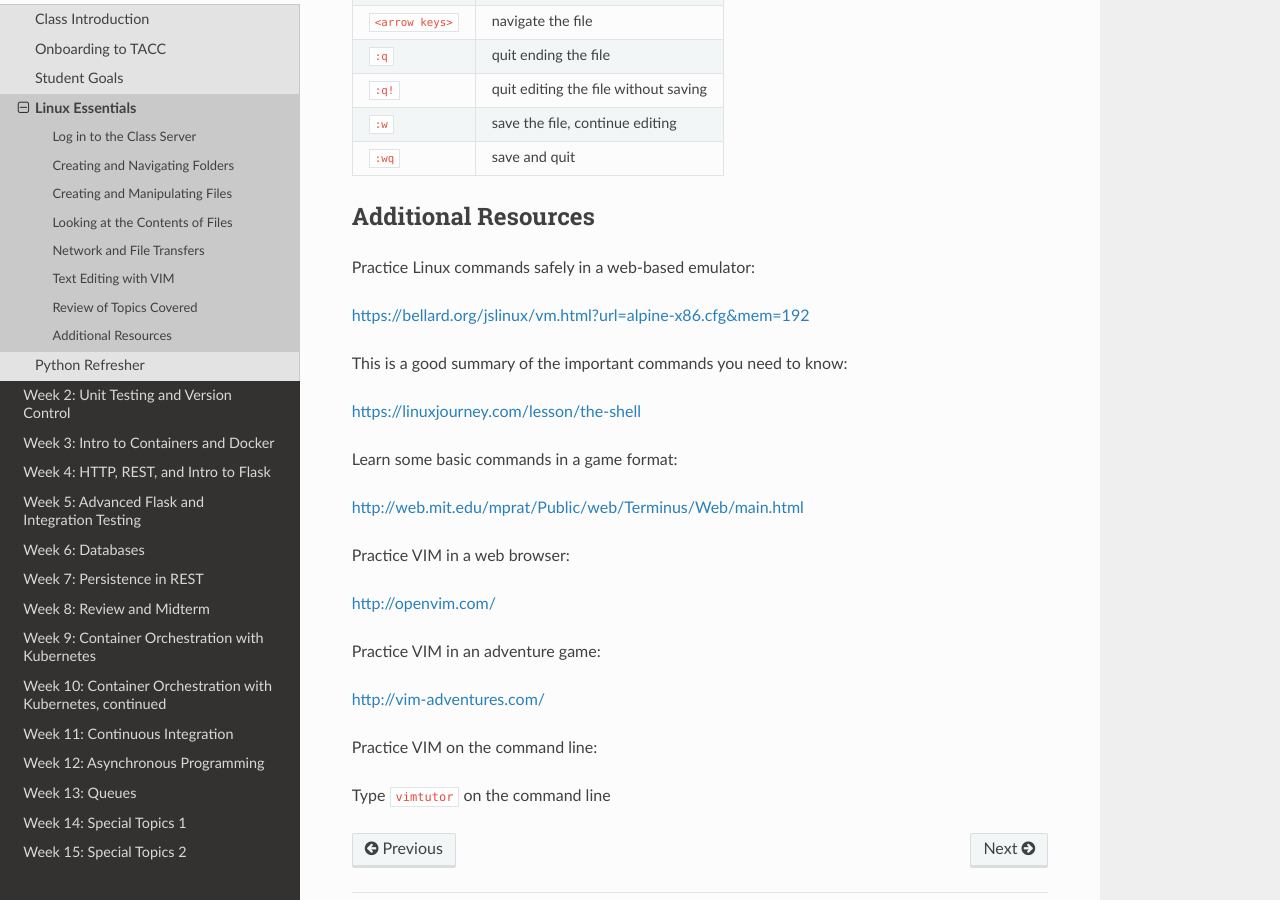
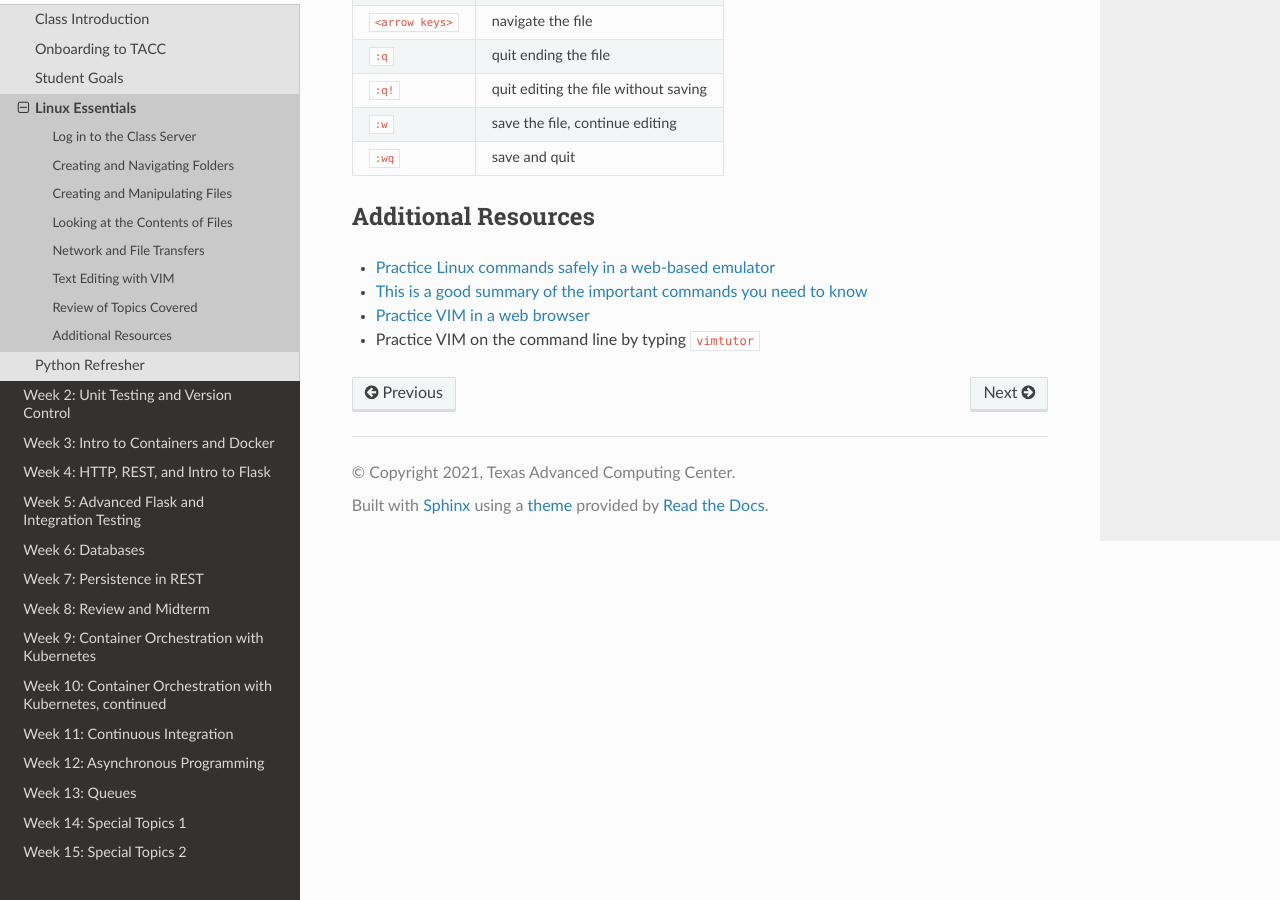
Before and after one commit to TACC/coe-332-sp21, a Sphinx documentation site: the page built from docs/week01/linux_essentials.rst, in a window 1280 px wide and 900 px high, scrolled down 11371 px. Built offline with Sphinx 7.4.7 and the Read the Docs theme 2.0.0, drawn with Linux system fonts in a browser that asks for light colours.

```diff
--- a/docs/conf.py
+++ b/docs/conf.py
@@ -18,7 +18,7 @@
 
 # -- Project information -----------------------------------------------------
 
-project = 'coe-332-sp21'
+project = 'COE 332: Software Engineering & Design'
 copyright = '2021, Texas Advanced Computing Center'
 author = 'Texas Advanced Computing Center'
 
--- a/docs/index.rst
+++ b/docs/index.rst
@@ -6,7 +6,7 @@
 COE 332: Software Engineering & Design
 ======================================
 
-The objective of this course is to introduce students to more advanced computing
+The objective of this course is to introduce students to advanced computing
 concepts in software engineering, software systems design, cloud computing and
 distributed systems, and computational engineering. Through a series of
 assignments spanning the course of the semester, students will build a
--- a/docs/week01/linux_essentials.rst
+++ b/docs/week01/linux_essentials.rst
@@ -660,27 +660,7 @@
 Additional Resources
 --------------------
 
-Practice Linux commands safely in a web-based emulator:
-
-https://bellard.org/jslinux/vm.html?url=alpine-x86.cfg&mem=192
-
-This is a good summary of the important commands you need to know:
-
-https://linuxjourney.com/lesson/the-shell
-
-Learn some basic commands in a game format:
-
-http://web.mit.edu/mprat/Public/web/Terminus/Web/main.html
-
-
-Practice VIM in a web browser:
-
-http://openvim.com/
-
-Practice VIM in an adventure game:
-
-http://vim-adventures.com/
-
-Practice VIM on the command line:
-
-Type ``vimtutor`` on the command line
+* `Practice Linux commands safely in a web-based emulator <https://bellard.org/jslinux/vm.html?url=alpine-x86.cfg&mem=192>`_
+* `This is a good summary of the important commands you need to know <https://linuxjourney.com/lesson/the-shell>`_
+* `Practice VIM in a web browser <http://openvim.com/>`_
+* Practice VIM on the command line by typing ``vimtutor``
```
